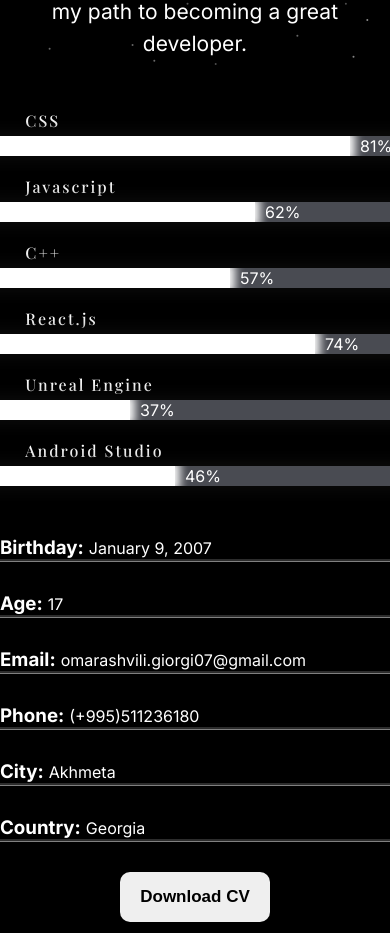
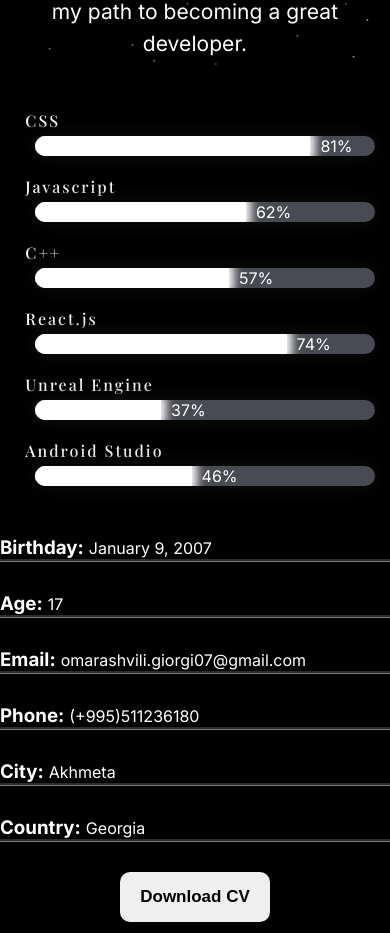
Before and after one commit to RyuKam1/portfolio-website, a Next.js app: page /about in a window 390 px wide. Shown: the part 778-1711 px from the top of the page. Built offline with nearby package versions, Linux system fonts and the light colour scheme.

Commit message:
Made Services Page Responsive & Fixed About Page Bugs

```diff
--- a/src/app/about/about.module.css
+++ b/src/app/about/about.module.css
@@ -68,6 +68,10 @@
   font-family: "Playfair Display", serif;
   font-size: 16px;
   letter-spacing: 2px;
+}
+
+.progressBar {
+  width: 500px;
 }
 
 .skillContainer p progress {
@@ -329,7 +333,7 @@
   }
 }
 
-@media (max-width: 500px) {
+@media (max-width: 570px) {
   .skillContainer {
     width: 100%;
   }
@@ -340,7 +344,7 @@
   }
 }
 
-@media (max-width: 415px) {
+@media (max-width: 425px) {
   .info {
     width: 100%;
   }
--- a/src/app/about/page.jsx
+++ b/src/app/about/page.jsx
@@ -27,7 +27,10 @@ function About() {
             max="100" */}
         <div className={styles.skillContainer}>
           <p>CSS</p>
-          <ProgressBar progress={81}></ProgressBar>
+          <ProgressBar
+            className={styles.ProgressBar}
+            progress={81}
+          ></ProgressBar>
           <p>Javascript</p>
           <ProgressBar progress={62}></ProgressBar>
           <p>C++</p>
--- a/src/components/progressBar/progressBar.module.css
+++ b/src/components/progressBar/progressBar.module.css
@@ -1,5 +1,10 @@
+.progressBarContainer {
+  width: 100%;
+}
+
 .progressBar {
-  width: 500px;
+  width: 100%;
+  margin-left: 3%;
   min-width: 200px;
   height: 20px;
   display: flex;
```
Also changed, not shown: src/app/myServices/services.module.css (+37 -1 lines).
